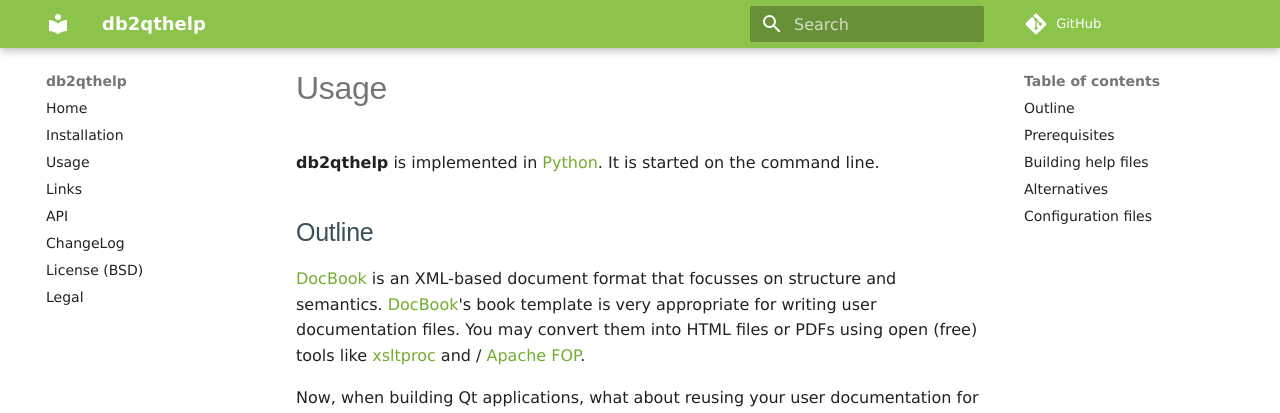
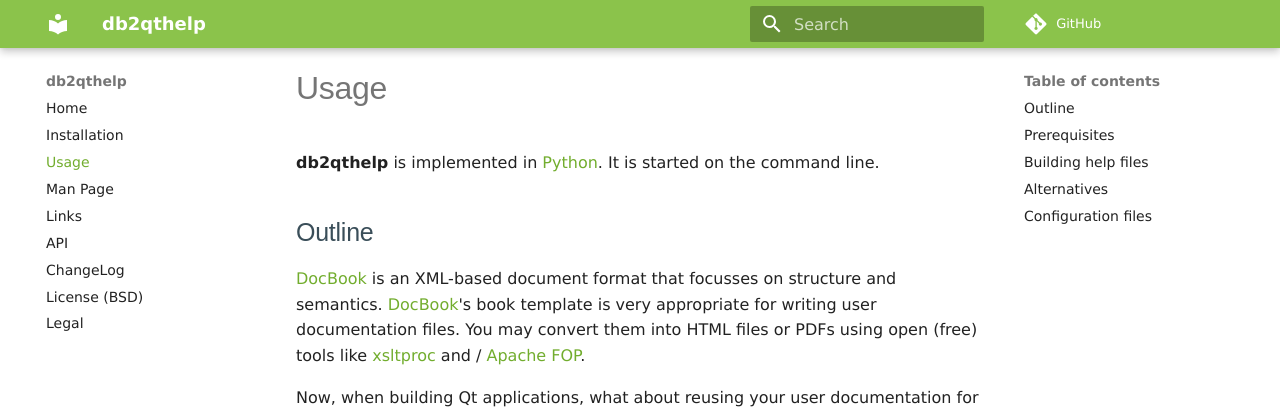
Before and after one commit to dkrajzew/db2qthelp, an MkDocs documentation site: the page built from docs/usage.md, in a window 1280 px wide. Shown: the top 413 px of the page. Built offline with MkDocs 1.6.1 and Material for MkDocs 9.7.7, drawn with Linux system fonts in a browser that asks for light colours; comment, search, counter and statistics services are not loaded.

Commit message:
adding user documentation

```diff
--- a/mkdocs.yml
+++ b/mkdocs.yml
@@ -24,7 +24,8 @@ extra_javascript:
 nav:
     - Home: index.md
     - Installation: install.md
-    - Usage: cmd.md
+    - Usage: usage.md
+    - Man Page: cmd.md
     - Links: links.md
     - API: api.md
     - ChangeLog: changes.md
--- a/mkdocs4readthedocs.yml
+++ b/mkdocs4readthedocs.yml
@@ -16,7 +16,8 @@ theme:
 nav:
     - Home: index.md
     - Installation: install.md
-    - Usage: cmd.md
+    - Usage: usage.md
+    - Man Page: cmd.md
     - Links: links.md
     - API: api.md
     - ChangeLog: changes.md
```
